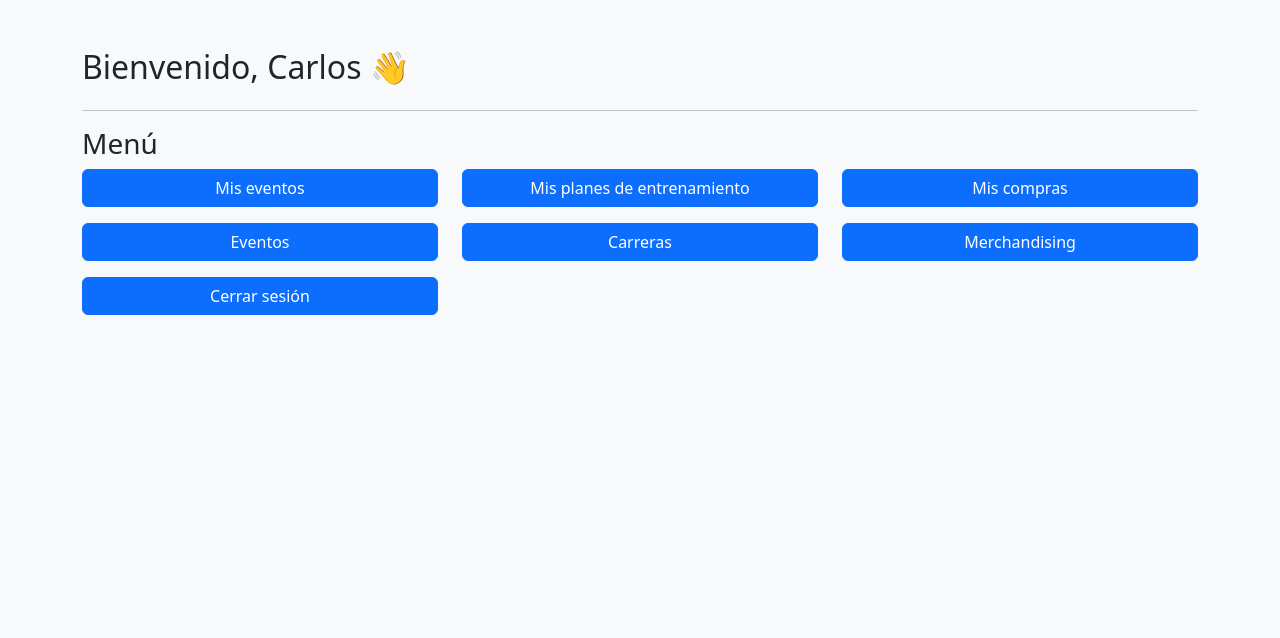
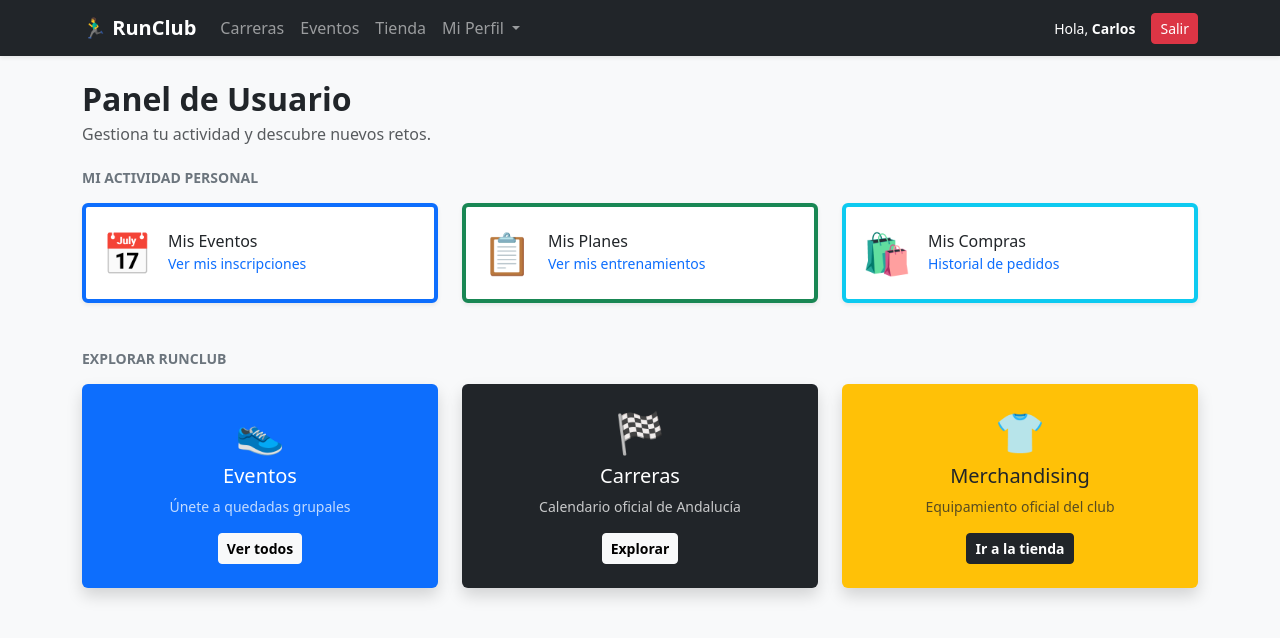
Before and after one commit to aleggonz12/AndalusianRunClub, a PHP site: page /dashboard.php in a window 1280 px wide. Shown: the top 638 px of the page. Run offline with PHP 8.4, Linux system fonts and the light colour scheme; a user stored in the database is signed in.

Commit message:
Refactorizacón de navegación global mediante componente navbar y actualización visual del dashboard

```diff
--- a/dashboard.php
+++ b/dashboard.php
@@ -8,57 +8,100 @@ if (!isset($_SESSION["id"])) {
 ?>
 
 <!DOCTYPE html>
-<html>
+<html lang="es">
 <head>
+    <meta charset="UTF-8">
     <title>Dashboard - RunClub</title>
-
-    <!-- Bootstrap CSS -->
     <link href="https://cdn.jsdelivr.net/npm/bootstrap@5.3.2/dist/css/bootstrap.min.css" rel="stylesheet">
+    <style>
+    .card {
+        transition: transform 0.2s ease-in-out, box-shadow 0.2s ease-in-out;
+    }
+    .card:hover {
+        transform: translateY(-5px);
+        box-shadow: 0 10px 20px rgba(0,0,0,0.1) !important;
+    }
+    </style>
 </head>
 <body class="bg-light">
 
-<div class="container mt-5">
+<?php include("navbar.php"); ?>
 
-<h2 class="mb-4">Bienvenido, <?php echo $_SESSION["nombre"]; ?> 👋</h2>
+<div class="container mt-4">
+    <h2 class="fw-bold mb-1">Panel de Usuario</h2>
+    <p class="text-muted mb-4">Gestiona tu actividad y descubre nuevos retos.</p>
 
-<hr>
-
-<h3>Menú</h3>
-
-
-    <div class="row">
-
+    <h5 class="text-secondary uppercase small fw-bold mb-3">MI ACTIVIDAD PERSONAL</h5>
+    <div class="row mb-5">
         <div class="col-md-4">
-            <a href="mis_eventos.php" class="btn btn-primary w-100 mb-3">Mis eventos</a>
+            <div class="card h-100 border-start border-primary border-4 shadow-sm">
+                <div class="card-body d-flex align-items-center">
+                    <div class="fs-1 me-3">📅</div>
+                    <div>
+                        <h6 class="card-title mb-0">Mis Eventos</h6>
+                        <a href="mis_eventos.php" class="stretched-link small text-decoration-none">Ver mis inscripciones</a>
+                    </div>
+                </div>
+            </div>
         </div>
-
         <div class="col-md-4">
-            <a href="mis_planes.php" class="btn btn-primary w-100 mb-3">Mis planes de entrenamiento</a>
+            <div class="card h-100 border-start border-success border-4 shadow-sm">
+                <div class="card-body d-flex align-items-center">
+                    <div class="fs-1 me-3">📋</div>
+                    <div>
+                        <h6 class="card-title mb-0">Mis Planes</h6>
+                        <a href="mis_planes.php" class="stretched-link small text-decoration-none">Ver mis entrenamientos</a>
+                    </div>
+                </div>
+            </div>
         </div>
-
         <div class="col-md-4">
-            <a href="mis_compras.php" class="btn btn-primary w-100 mb-3">Mis compras</a>
+            <div class="card h-100 border-start border-info border-4 shadow-sm">
+                <div class="card-body d-flex align-items-center">
+                    <div class="fs-1 me-3">🛍️</div>
+                    <div>
+                        <h6 class="card-title mb-0">Mis Compras</h6>
+                        <a href="mis_compras.php" class="stretched-link small text-decoration-none">Historial de pedidos</a>
+                    </div>
+                </div>
+            </div>
         </div>
-
-        <div class="col-md-4">
-            <a href="eventos.php" class="btn btn-primary w-100 mb-3">Eventos</a>
-        </div>
-
-        <div class="col-md-4">
-            <a href="carreras.php" class="btn btn-primary w-100 mb-3">Carreras</a>
-        </div>
-
-        <div class="col-md-4">
-            <a href="merchandising.php" class="btn btn-primary w-100 mb-3">Merchandising</a>
-        </div>
-
-        <div class="col-md-4">
-            <a href="logout.php" class="btn btn-primary w-100 mb-3">Cerrar sesión</a>
-        </div>
-
     </div>
 
+    <h5 class="text-secondary uppercase small fw-bold mb-3">EXPLORAR RUNCLUB</h5>
+    <div class="row g-4">
+        <div class="col-md-4">
+            <div class="card bg-primary text-white h-100 shadow border-0">
+                <div class="card-body text-center py-4">
+                    <div class="display-6 mb-2">👟</div>
+                    <h5>Eventos</h5>
+                    <p class="small opacity-75">Únete a quedadas grupales</p>
+                    <a href="eventos.php" class="btn btn-light btn-sm fw-bold">Ver todos</a>
+                </div>
+            </div>
+        </div>
+        <div class="col-md-4">
+            <div class="card bg-dark text-white h-100 shadow border-0">
+                <div class="card-body text-center py-4">
+                    <div class="display-6 mb-2">🏁</div>
+                    <h5>Carreras</h5>
+                    <p class="small opacity-75">Calendario oficial de Andalucía</p>
+                    <a href="carreras.php" class="btn btn-light btn-sm fw-bold">Explorar</a>
+                </div>
+            </div>
+        </div>
+        <div class="col-md-4">
+            <div class="card bg-warning text-dark h-100 shadow border-0">
+                <div class="card-body text-center py-4">
+                    <div class="display-6 mb-2">👕</div>
+                    <h5>Merchandising</h5>
+                    <p class="small opacity-75">Equipamiento oficial del club</p>
+                    <a href="merchandising.php" class="btn btn-dark btn-sm fw-bold">Ir a la tienda</a>
+                </div>
+            </div>
+        </div>
+    </div>
+</div>
 
-</div>
 </body>
 </html>
--- a/navbar.php
+++ b/navbar.php
@@ -14,7 +14,7 @@
           <a class="nav-link" href="carreras.php">Carreras</a>
         </li>
         <li class="nav-item">
-          <a class="nav-link" href="eventos.php">Entrenamientos</a>
+          <a class="nav-link" href="eventos.php">Eventos</a>
         </li>
         <li class="nav-item">
           <a class="nav-link" href="merchandising.php">Tienda</a>
@@ -24,8 +24,8 @@
             Mi Perfil
           </a>
           <ul class="dropdown-menu">
+            <li><a class="dropdown-item" href="mis_eventos.php">Mis Eventos</a></li>
             <li><a class="dropdown-item" href="mis_planes.php">Mis Planes</a></li>
-            <li><a class="dropdown-item" href="mis_eventos.php">Mis Eventos</a></li>
             <li><a class="dropdown-item" href="mis_compras.php">Mis Compras</a></li>
           </ul>
         </li>
```
Also changed, not shown: carreras.php (+4 -9 lines), eventos.php (+3 -5 lines), merchandising.php (+3 -5 lines), mis_compras.php (+3 -5 lines), mis_eventos.php (+3 -5 lines), mis_planes.php (+3 -5 lines), plan.php (+27 -9 lines).
